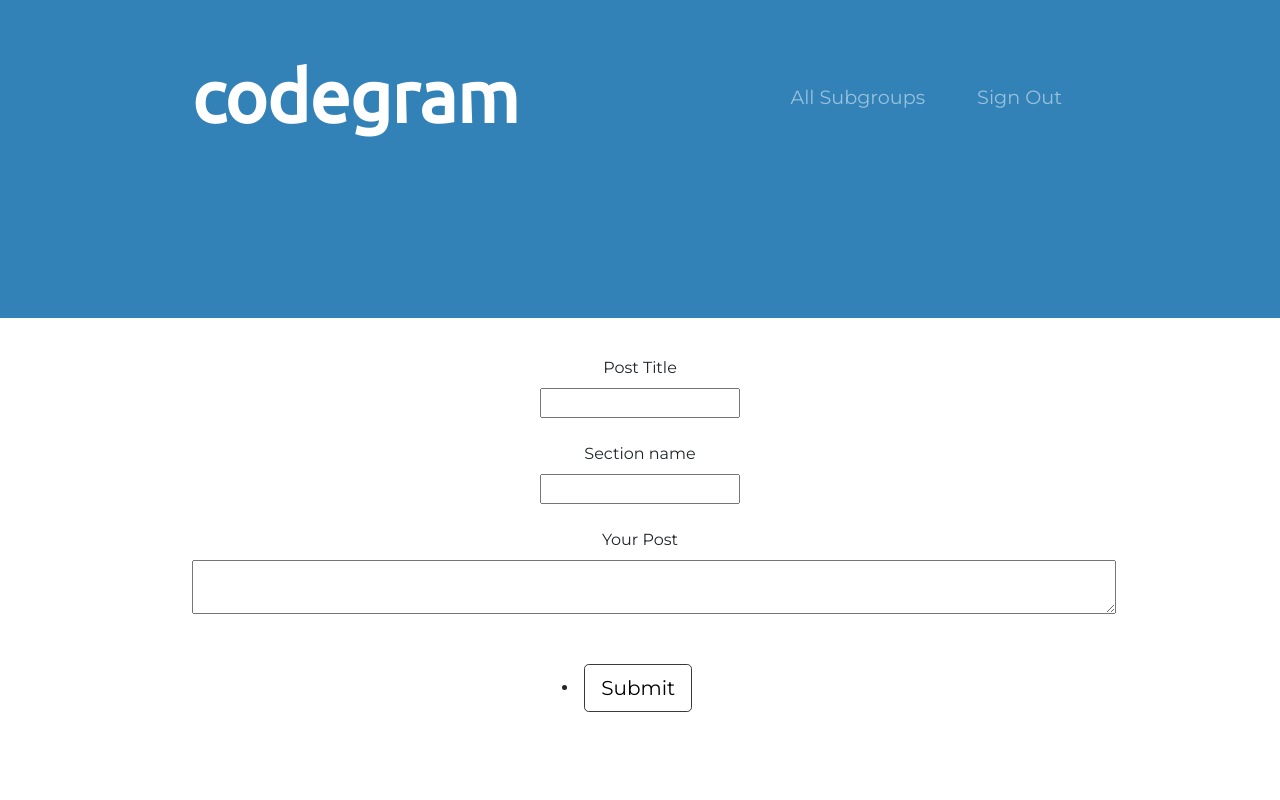
After one commit to seo-week3/Codegram-website, a Flask app: template templates/submit.html in a window 1280 px wide. The commit adds this page. Run offline with Flask 2, Linux system fonts and the light colour scheme; the template is opened without the code that fills it, so the values that code supplies are empty; parts of the project's set-up code (start-up, migrations or seed data) failed here and were passed over; some libraries are stand-ins or nearby versions.

Commit message:
submit page added
Co-authored-by: Issac Asare <ikasar294@students.campbellsville.edu>
Co-authored-by: Oluwademilade Bolatimi <dpbolat19@earlham.edu>

```diff
--- a/main.py
+++ b/main.py
@@ -66,6 +66,11 @@ def login():
         return render_template('home.html') #return reviews
     return render_template('login.html', title='Login Page', form=form)
 
+#Creating a post
+@app.route('/post', methods=['GET', 'POST'])
+def New_post():
+    return render_template('create_post.html')
+
 if __name__ == '__main__':
     app.run(debug=True, host="0.0.0.0")
 
--- a/templates/home.html
+++ b/templates/home.html
@@ -29,7 +29,7 @@
             <nav class="navbar navbar-expand-lg navbar-dark">
                 <a class="navbar-brand" href="">codegram</a>
                 <button class="navbar-toggler" type="button" data-toggle="collapse" data-target="#navbarSupportedContent" aria-controls="navbarSupportedContent" aria-expanded="false" aria-label="Toggle navigation">
-                    <span class="navbar-toggler-icon"></span>
+               <span class="navbar-toggler-icon"></span>
                 </button>
                 <div class="collapse navbar-collapse" id="navbarSupportedContent">
                     <ul class="navbar-nav ml-auto">
--- a/templates/login.html
+++ b/templates/login.html
@@ -53,6 +53,10 @@
            {{ form.password(class="form-control form-control-lg") }}
        {% endif %}
      </div>
+                                <div class="form-check">
+                    {{ form.remember(class="form-check-input") }}
+                    {{ form.remember.label(class="form-check-label") }}
+                </div>
  </fieldset>
     <div class="form-group">
        {{ form.submit(class="btn btn-outline-info") }}
--- /dev/null
+++ b/templates/submit.html
@@ -0,0 +1,72 @@
+<!DOCTYPE html>
+<html>
+
+<head>
+    <meta charset="utf-8">
+    <title>codegram</title>
+
+    <!-- CSS Stylesheets -->
+    <link rel="stylesheet" href="https://stackpath.bootstrapcdn.com/bootstrap/4.5.0/css/bootstrap.min.css" integrity="sha384-9aIt2nRpC12Uk9gS9baDl411NQApFmC26EwAOH8WgZl5MYYxFfc+NcPb1dKGj7Sk" crossorigin="anonymous">
+    <link rel="stylesheet" href="/Codegram-website/static/main.css">
+
+    <!-- Google Fonts -->
+    <link href="https://fonts.googleapis.com/css2?family=Montserrat:wght@400;900&family=Ubuntu&display=swap" rel="stylesheet">
+
+    <!-- Bootstrap scripts -->
+    <script src="https://code.jquery.com/jquery-3.5.1.slim.min.js" integrity="sha384-DfXdz2htPH0lsSSs5nCTpuj/zy4C+OGpamoFVy38MVBnE+IbbVYUew+OrCXaRkfj" crossorigin="anonymous"></script>
+    <script src="https://cdn.jsdelivr.net/npm/popper.js@1.16.0/dist/umd/popper.min.js" integrity="sha384-Q6E9RHvbIyZFJoft+2mJbHaEWldlvI9IOYy5n3zV9zzTtmI3UksdQRVvoxMfooAo" crossorigin="anonymous"></script>
+    <script src="https://stackpath.bootstrapcdn.com/bootstrap/4.5.0/js/bootstrap.min.js" integrity="sha384-OgVRvuATP1z7JjHLkuOU7Xw704+h835Lr+6QL9UvYjZE3Ipu6Tp75j7Bh/kR0JKI" crossorigin="anonymous"></script>
+
+    <!-- Font awesome -->
+    <script src="https://kit.fontawesome.com/d2b21a0d45.js" crossorigin="anonymous"></script>
+</head>
+    <body>
+        <section class="colored-section" id="title">
+        <div class="container-fluid">
+
+            <!-- Nav Bar -->
+            <nav class="navbar navbar-expand-lg navbar-dark">
+                <a class="navbar-brand" href="">codegram</a>
+                <button class="navbar-toggler" type="button" data-toggle="collapse" data-target="#navbarSupportedContent" aria-controls="navbarSupportedContent" aria-expanded="false" aria-label="Toggle navigation">
+               <span class="navbar-toggler-icon"></span>
+                </button>
+                <div class="collapse navbar-collapse" id="navbarSupportedContent">
+                    <ul class="navbar-nav ml-auto">
+                        <li class="nav-item">
+                            <a class="nav-link" href="">All Subgroups</a>
+                        </li>
+                        <li class="nav-item">
+                            <a class="nav-link" href="">Sign Out</a>
+                        </li>
+                    </ul>
+                </div>
+            </nav>
+
+
+            <!-- Title -->
+
+            <div class="row">
+
+            </div>
+        </div>
+    </section>
+
+             <section class="white-section" id="features">
+        <div class="container-fluid">
+               <form>
+                  <label for="fname">Post Title</label><br>
+                  <input type="text" id="fname" name="fname" ><br><br>
+                  <label for="lname">Section name</label><br>
+                  <input type="text" id="lname" name="lname" ><br><br>
+                  <label for="pname">Your Post</label><br>
+                  <textarea rows="2" cols=100 rows=100></textarea>
+                  </form>
+            <li class="nav-item">
+            <button type="button" class="btn btn-lg btn-outline-dark download-button"><a href="" style="color: black">Submit</a></button>
+            </li>
+        </div>
+
+    </section>
+    </body>
+
+</html>
```
Also changed, not shown: forms.py (+6 -1 lines), Codegram.sql.
